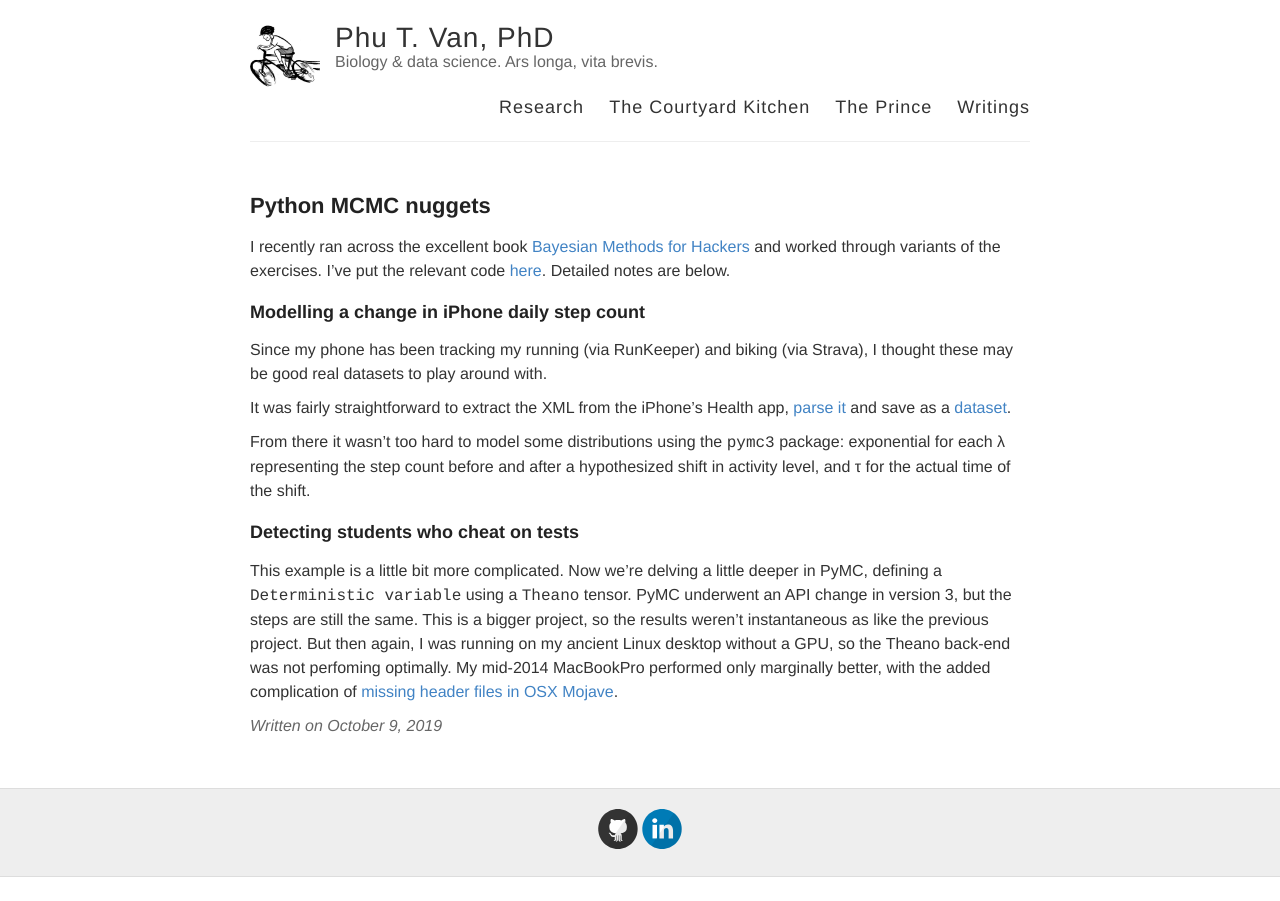
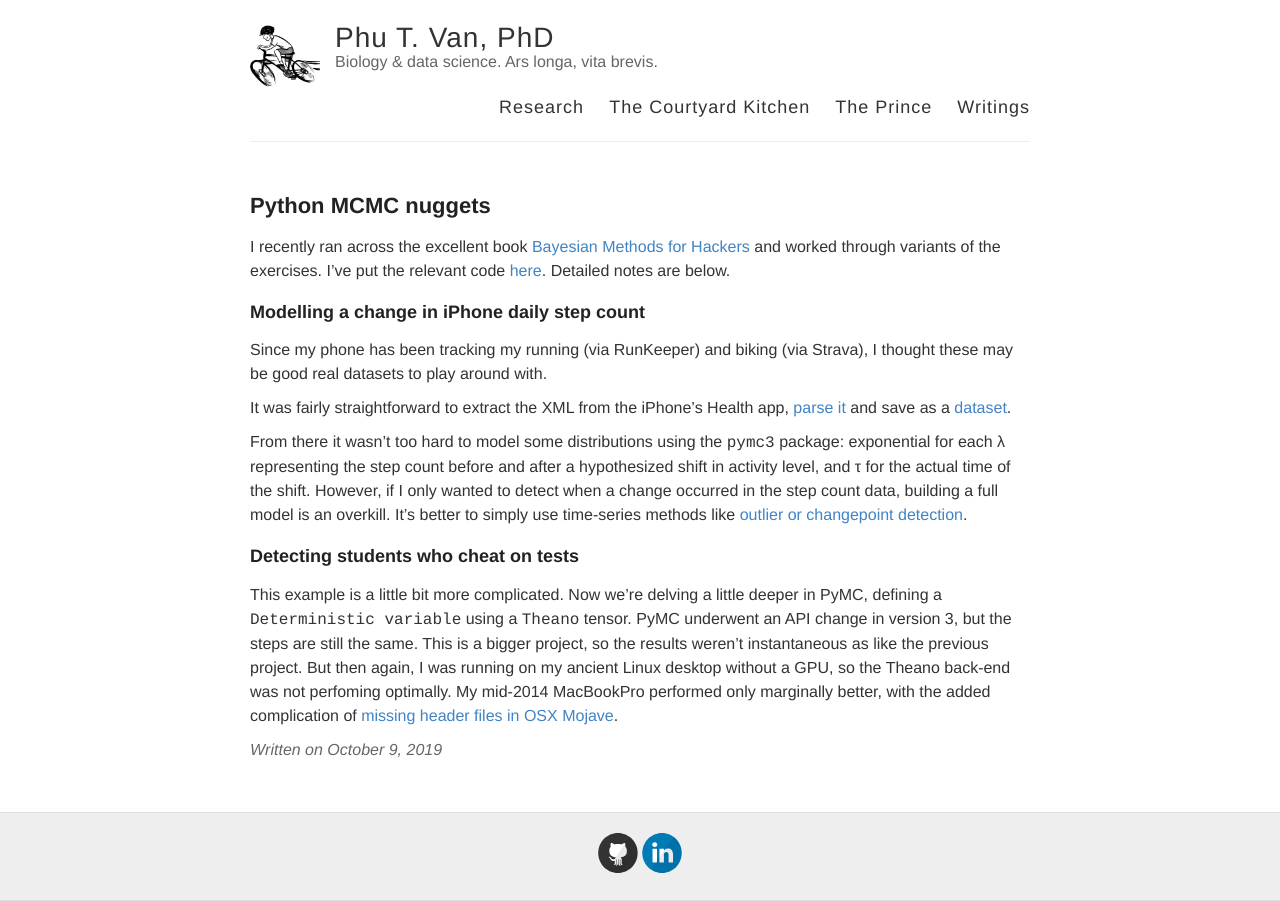
Before and after one commit to ptvan/ptvan.github.io, a Jekyll site: the page built from _posts/2019-10-09-Python-MCMC-nuggets.md, in a window 1280 px wide. Built offline with Jekyll 4.4.1, drawn with Linux system fonts in a browser that asks for light colours.

Commit message:
updated python MCMC nuggets blogpost

```diff
--- a/_posts/2019-10-09-Python-MCMC-nuggets.md
+++ b/_posts/2019-10-09-Python-MCMC-nuggets.md
@@ -11,7 +11,7 @@ Since my phone has been tracking my running (via RunKeeper) and biking (via Stra
 
 It was fairly straightforward to extract the XML from the iPhone's Health app, [parse it](https://github.com/ptvan/R-snippets/blob/master/parse_apple_health_export.R) and save as a [dataset](https://github.com/ptvan/datasets/tree/master/iphone_health).
 
-From there it wasn't too hard to model some distributions using the `pymc3` package: exponential for each &lambda; representing the step count before and after a hypothesized shift in activity level, and &tau; for the actual time of the shift.
+From there it wasn't too hard to model some distributions using the `pymc3` package: exponential for each &lambda; representing the step count before and after a hypothesized shift in activity level, and &tau; for the actual time of the shift. However, if I only wanted to detect when a change occurred in the step count data, building a full model is an overkill. It's better to simply use time-series methods like [outlier or changepoint detection](https://ptvan.github.io/timeseries-analysis-of-iPhone-health_data).
 
 ### Detecting students who cheat on tests
 
```
